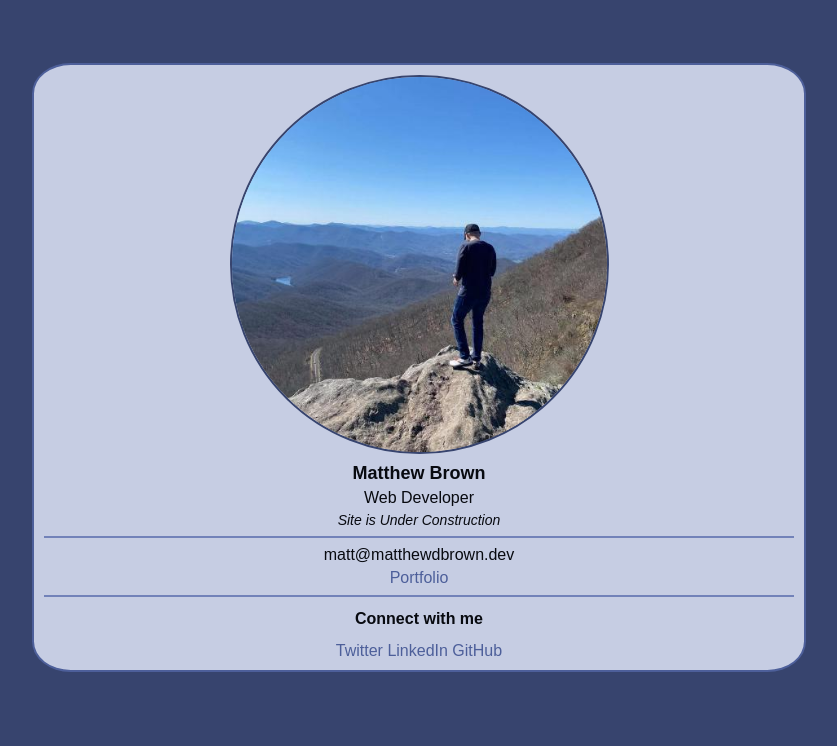
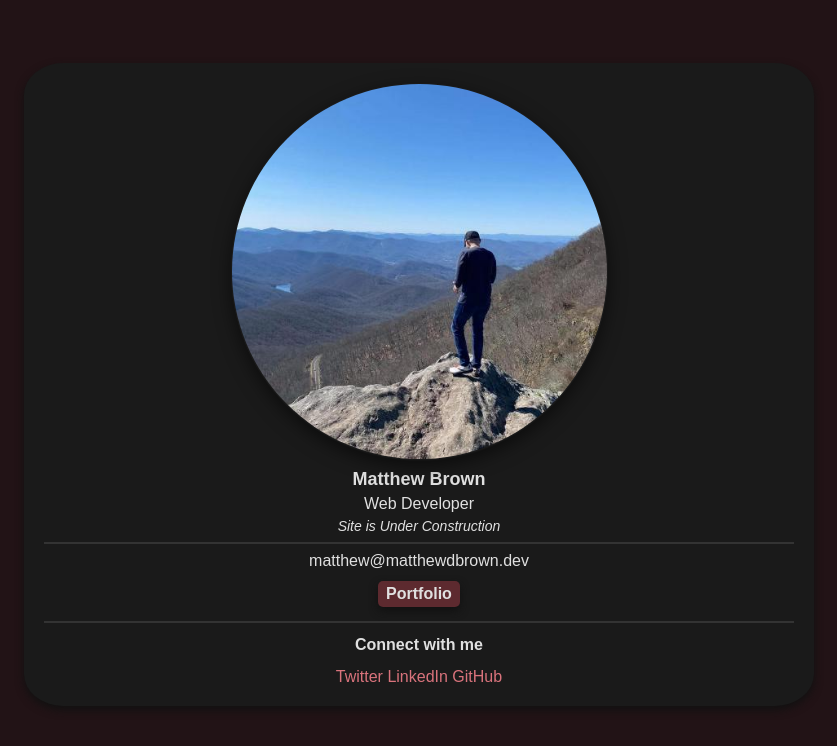
Before and after one commit to mdbrown33/mdbrown33.github.io, a plain HTML site: page index.html in a window 1280 px wide. Shown: the whole page, without its empty margins (221-1058 px from the left). Drawn offline with Linux system fonts and the light colour scheme.

Commit message:
modify color palettes
Moved to a dark mode style site. Based on a design lesson from freecodecamp.org the colors
were chosen with more contrast in mind.

```diff
--- a/index.html
+++ b/index.html
@@ -14,14 +14,14 @@
     <p class="designation">Web Developer</p>
     <p class="company">Site is Under Construction</p>
     <hr>
-    <p>matt@matthewdbrown.dev</p>
-    <p><a class="portfolio-link" href="https://www.matthewdbrown.dev">Portfolio</a></p>
+    <p>matthew@matthewdbrown.dev</p>
+    <button type="button" id="portfolio-button"><a href="https://www.matthewdbrown.dev">Portfolio</a></button>
     <hr>
 <div class="social-media">
     <h2>Connect with me</h2>
-    <a href="https://x.com/mdbrown33" target="_blank">Twitter</a>
-    <a href="https://www.linkedin.com/in/mdbrown33" target="_blank">LinkedIn</a>
-    <a href="https://github.com/mdbrown33" target="_blank">GitHub</a>
+    <a class="footer-links" href="https://x.com/mdbrown33" target="_blank">Twitter</a>
+    <a class="footer-links" href="https://www.linkedin.com/in/mdbrown33" target="_blank">LinkedIn</a>
+    <a class="footer-links" href="https://github.com/mdbrown33" target="_blank">GitHub</a>
 </div>
 </div>
 
--- a/styles.css
+++ b/styles.css
@@ -1,7 +1,7 @@
 body {
-    background-color: #37446e;
+    background-color: #221316;
     font-family: Arial, sans-serif;
-    color: #080a10;
+    color: #E0E0E0;
 }
 
 p {
@@ -15,51 +15,50 @@ a {
     }
 
 a:link {
-    color: #4d5f9a;
+    color: #D9737C;
 }
 
 a:visited {
-    color: #28314f;
+    color: #B85E67;
 }
 
 a:hover {
-    color: #7282b9;
+    color: #E68F98;
 }
 
 a:active {
-    color: #4d5f9a;
+    color: #C55E67;
 }
 
 .business-card {
     width: 90%;
     max-width: 750px;
-    background-color: #c6cde3;
+    background: #1A1A1A;
     padding: 20px;
-    margin-top: 5%;
-    margin-bottom: 5%;
+    margin: 5% auto;
     text-align: center;
     font-size: 16px;
-    margin-left: auto;
-    margin-right: auto;
-    border-style: solid;
     border-radius: 5%;
-    border-width: 2px;
-    border-color: #4d5f9a;
-    padding: 10px;
+    position: relative;
+    box-shadow: 0 4px 8px #111111;
+    transition: box-shadow 0.3s ease;
 }
-
 .profile-image {
     max-width: 50%;
     height: auto;
     border-style: solid;
-    border-color: #37446e;
-    border-width: 2px;
+    border-color: #1A1A1A;
+    border-width: 1px;
     border-radius: 50%;
+    display: inline-block;
+    box-shadow: 0 6px 18px rgba(0, 0, 0, 0.55), 0 1px 0 rgba(255, 255, 255, 0.03);
+    transition: box-shadow 0.25s ease, transform 0.25s ease;
+    transform: translateZ(0);
 
 }
 
 hr {
-    background-color: #7282b9;
+    background-color: #333333;
     height: 2px;
     border: none;
 }
@@ -81,3 +80,28 @@ h2 {
 .social-media {
     font-size: 16px;
 }
+
+#portfolio-button {
+    background-color: #5D2A2F;
+    border: none;
+    padding: 4px 8px;
+    text-align: center;
+    display: inline-block;
+    margin: 6px 2px;
+    border-radius: 5px;
+    box-shadow: 0 4px 8px #111111;
+}
+#portfolio-button:hover {
+    background-color: #6B3036;
+    color: #F5F5F5;
+    cursor: pointer;
+}
+
+#portfolio-button:active {
+    background-color: #4F2428;
+}
+
+#portfolio-button a {
+    color: #E0E0E0;
+    font-weight: bold;
+}
```
